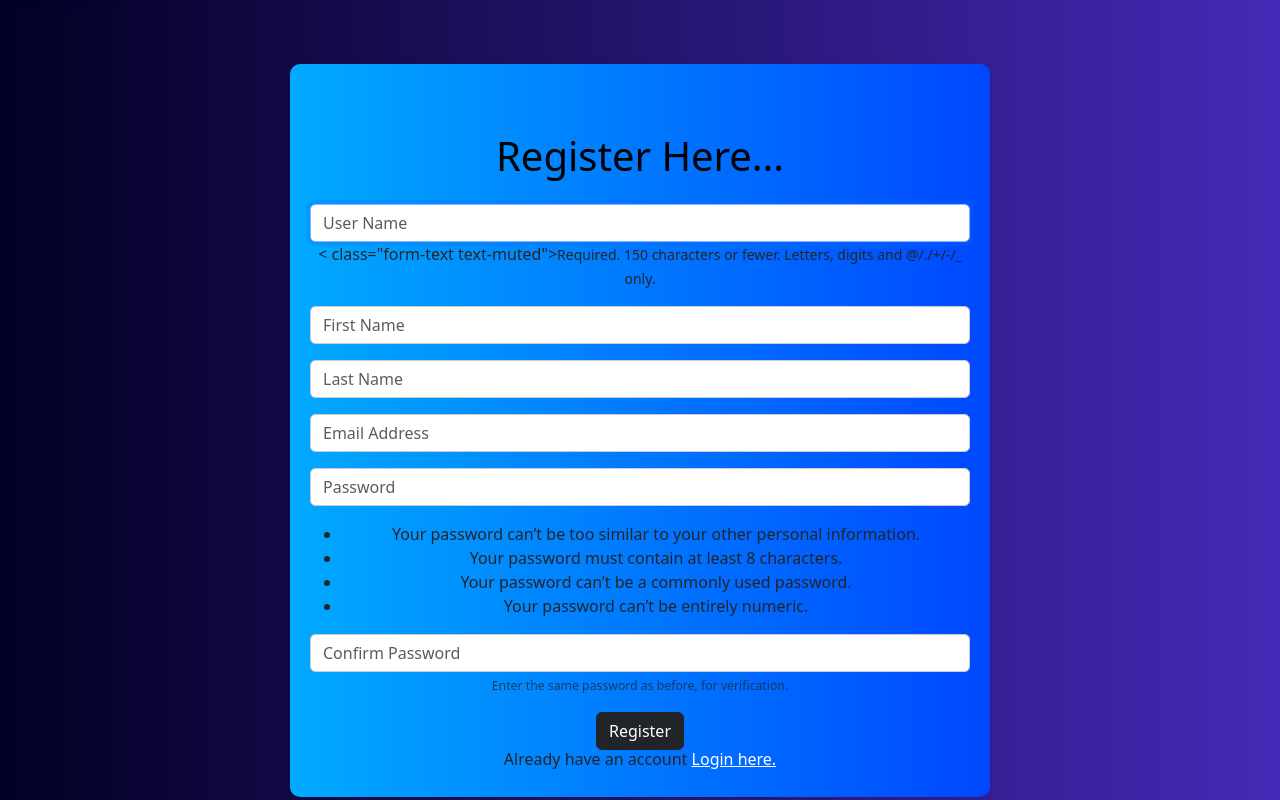
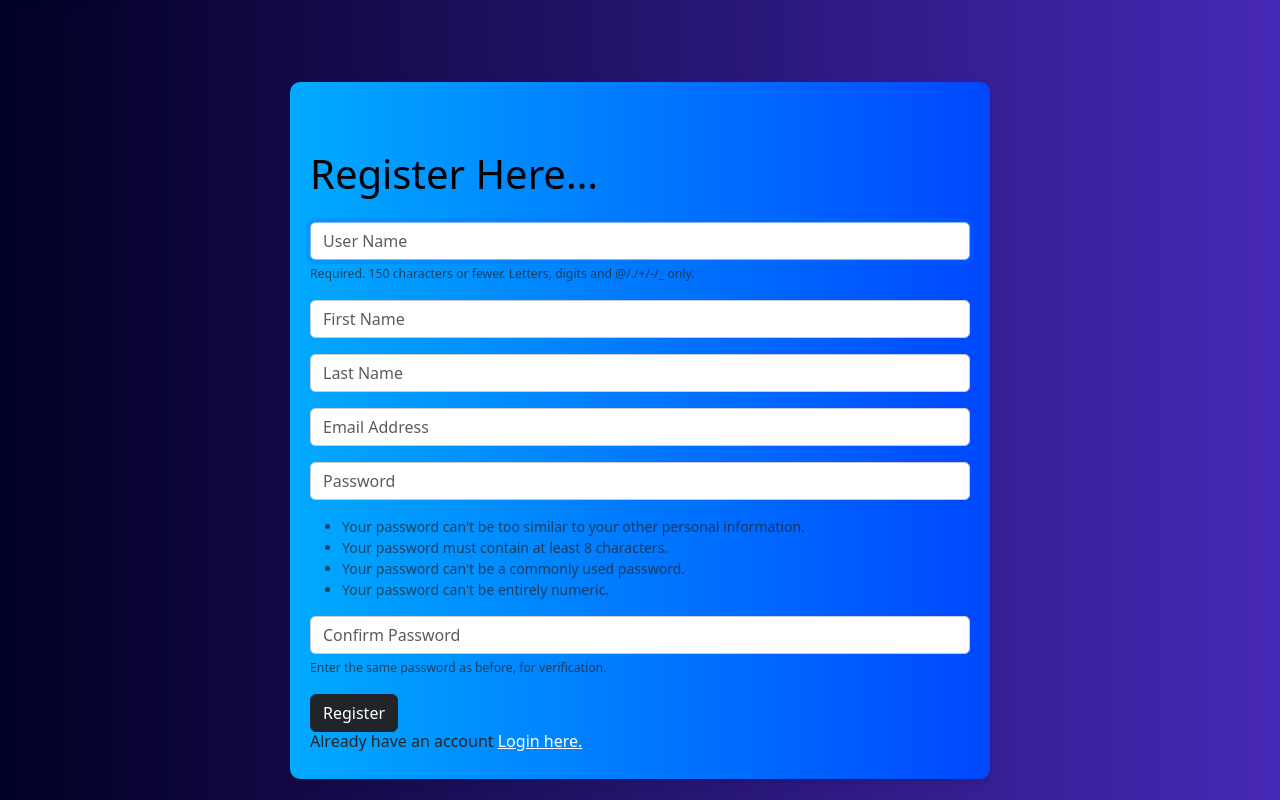
Before and after one commit to SarojDahal4/Saroj_dahal, a Django app: page /register/ in a window 1280 px wide. Shown: the part 61-861 px from the top of the page. Run offline with Django 5.2, Linux system fonts and the light colour scheme.

Commit message:
chnage phno field

```diff
--- a/app/forms.py
+++ b/app/forms.py
@@ -13,7 +13,8 @@ class contactform(ModelForm):
         widgets = {
             'Name': forms.TextInput(attrs={'class':'form-control'}),
             'E_mail':forms.TextInput(attrs={'class':'form-control'}),
-            'Number':forms.TextInput(attrs={'class':'form-control'}),
+			'phone_number':forms.TextInput(attrs={'class':'form-control'}),
+
             'Description':forms.TextInput(attrs={'class':'form-control'})
         }
 
@@ -33,12 +34,12 @@ class SignUpForm(UserCreationForm):
 		self.fields['username'].widget.attrs['class'] = 'form-control'
 		self.fields['username'].widget.attrs['placeholder'] = 'User Name'
 		self.fields['username'].label = ''
-		self.fields['username'].help_text = '< class="form-text text-muted"><small>Required. 150 characters or fewer. Letters, digits and @/./+/-/_ only.</small></>'
+		self.fields['username'].help_text = '<span class="form-text text-muted"><small>Required. 150 characters or fewer. Letters, digits and @/./+/-/_ only.</small></span>'
 
 		self.fields['password1'].widget.attrs['class'] = 'form-control'
 		self.fields['password1'].widget.attrs['placeholder'] = 'Password'
 		self.fields['password1'].label = ''
-
+		self.fields['password1'].help_text = '<ul class="form-text text-muted small"><li>Your password can\'t be too similar to your other personal information.</li><li>Your password must contain at least 8 characters.</li><li>Your password can\'t be a commonly used password.</li><li>Your password can\'t be entirely numeric.</li></ul>'
 
 		self.fields['password2'].widget.attrs['class'] = 'form-control'
 		self.fields['password2'].widget.attrs['placeholder'] = 'Confirm Password'
--- a/app/models.py
+++ b/app/models.py
@@ -1,4 +1,5 @@
 from django.db import models
+from phonenumber_field.modelfields import PhoneNumberField
 
 # Create your models here.
 class profession(models.Model):
@@ -9,9 +10,12 @@ def __str__(self):
         return self.name
 
 class contact(models.Model):
+
     Name=models.CharField('Name', max_length=200)
     E_mail=models.EmailField('E-Mail', blank=False)
-    Number=models.IntegerField('Phone Number')
+    phone_number = PhoneNumberField('Phone-Number',null=True, blank=True)
+
+
     Description= models.TextField('Your message Request', max_length=200)
 
 
--- a/app/templates/app/register.html
+++ b/app/templates/app/register.html
@@ -41,7 +41,7 @@ h1 {
 
 </style>
 <div class="whole">
-    <div class="text-center register_f" style="background: linear-gradient(to right, #00aaff, #0047ff); border-radius: 10px;">
+    <div class=" register_f" style="background: linear-gradient(to right, #00aaff, #0047ff); border-radius: 10px;">
         <h1 class="text-black mb-4 mt-5">Register Here...</h1>
         <form method="POST" action="{% url 'register' %}">
             {% csrf_token%}
--- a/requirements.txt
+++ b/requirements.txt
@@ -14,3 +14,4 @@ sqlparse==0.5.1
 typing_extensions==4.12.2
 tzdata==2024.1
 whitenoise==6.7.0
+django-phonenumber-field==8.0.0
--- a/sarose/settings.py
+++ b/sarose/settings.py
@@ -56,6 +56,7 @@ INSTALLED_APPS = [
     'django.contrib.staticfiles',
     'app',
     'whitenoise.runserver_nostatic',
+    'phonenumber_field',
 
 ]
 
```
Also changed, not shown: app/migrations/0004_remove_contact_number_contact_phone_number.py (added), 3 other files.
